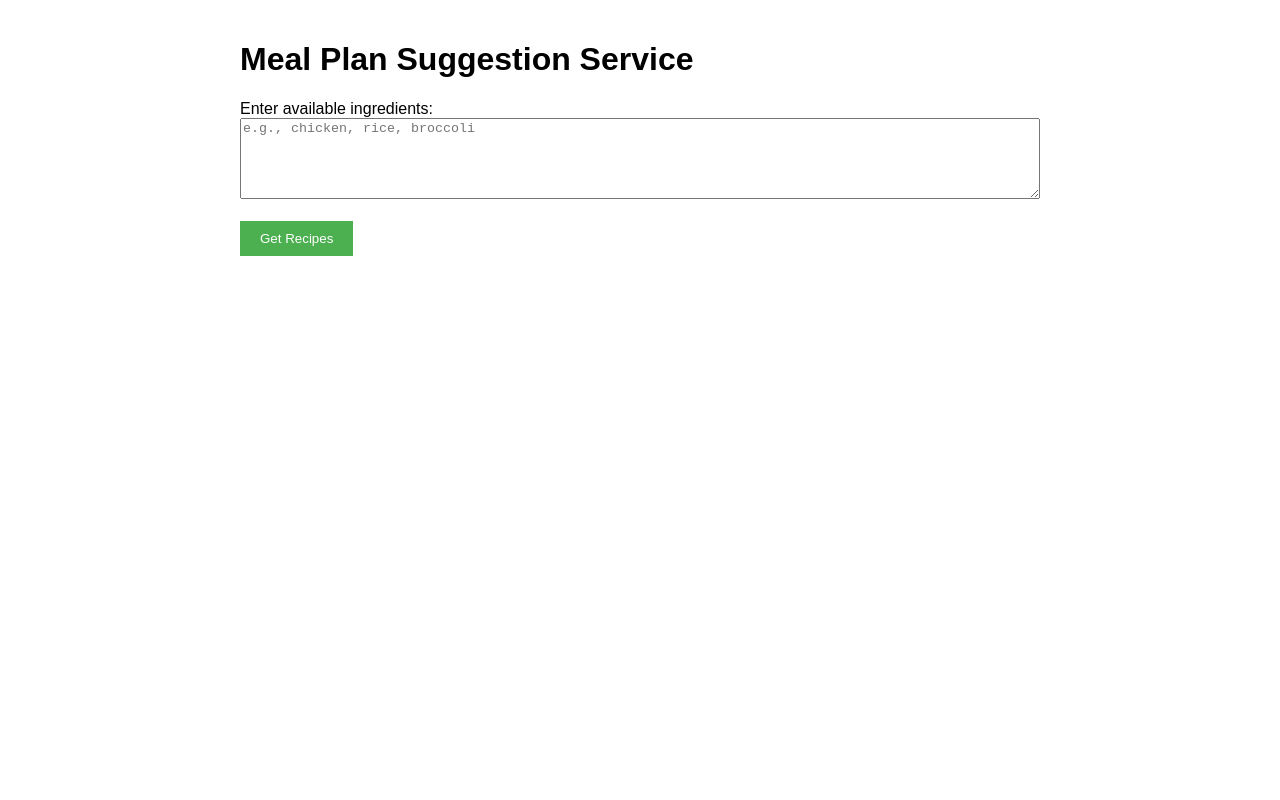
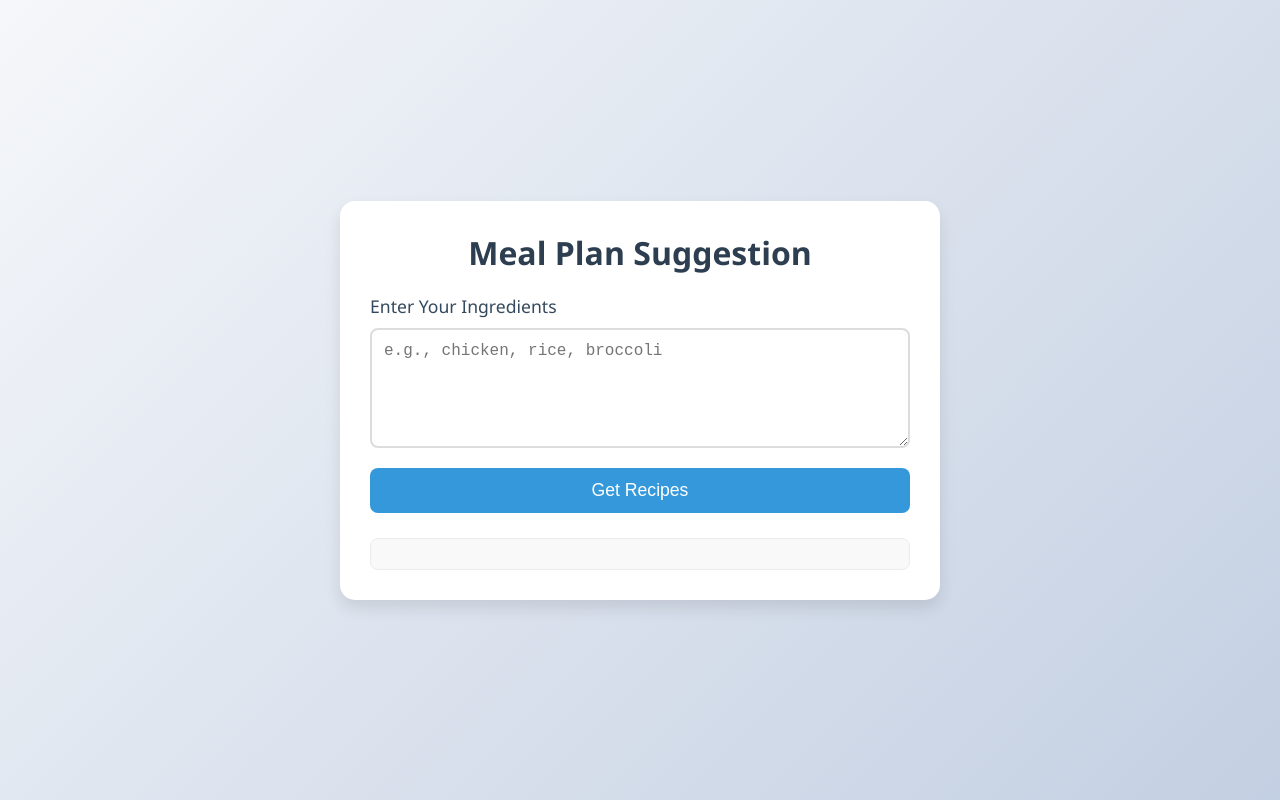
Before and after one commit to kentishnguyen/kentishnguyen.github.io, a website: page index.html in a window 1280 px wide. Drawn offline with Linux system fonts and the light colour scheme.

Commit message:
Update index.html

```diff
--- a/index.html
+++ b/index.html
@@ -2,72 +2,150 @@
 <html lang="en">
 <head>
   <meta charset="UTF-8">
+  <meta name="viewport" content="width=device-width, initial-scale=1.0">
   <title>Meal Plan Suggestion</title>
   <style>
+    * {
+      margin: 0;
+      padding: 0;
+      box-sizing: border-box;
+    }
+
     body {
-      font-family: Arial, sans-serif;
-      max-width: 800px;
-      margin: 0 auto;
+      font-family: 'Segoe UI', Tahoma, Geneva, Verdana, sans-serif;
+      background: linear-gradient(135deg, #f5f7fa 0%, #c3cfe2 100%);
+      min-height: 100vh;
+      display: flex;
+      justify-content: center;
+      align-items: center;
       padding: 20px;
     }
+
+    .container {
+      background-color: #ffffff;
+      border-radius: 15px;
+      box-shadow: 0 8px 16px rgba(0, 0, 0, 0.1);
+      padding: 30px;
+      max-width: 600px;
+      width: 100%;
+    }
+
+    h1 {
+      text-align: center;
+      color: #2c3e50;
+      margin-bottom: 20px;
+      font-size: 2rem;
+      font-weight: 600;
+    }
+
+    label {
+      display: block;
+      color: #34495e;
+      font-size: 1.1rem;
+      margin-bottom: 10px;
+      font-weight: 500;
+    }
+
     textarea {
       width: 100%;
-      max-width: 100%;
-      box-sizing: border-box;
+      padding: 12px;
+      font-size: 1rem;
+      border: 2px solid #dcdcdc;
+      border-radius: 8px;
+      resize: vertical;
+      min-height: 120px;
+      transition: border-color 0.3s ease;
     }
+
+    textarea:focus {
+      border-color: #3498db;
+      outline: none;
+    }
+
     button {
-      padding: 10px 20px;
-      background-color: #4CAF50;
+      display: block;
+      width: 100%;
+      padding: 12px;
+      background-color: #3498db;
       color: white;
+      font-size: 1.1rem;
+      font-weight: 500;
       border: none;
+      border-radius: 8px;
       cursor: pointer;
+      margin-top: 15px;
+      transition: background-color 0.3s ease;
     }
+
     button:hover {
-      background-color: #45a049;
+      background-color: #2980b9;
     }
+
     #recipes-result {
-      margin-top: 20px;
+      margin-top: 25px;
+      padding: 15px;
+      background-color: #f9f9f9;
+      border-radius: 8px;
       white-space: pre-wrap;
+      line-height: 1.6;
+      color: #2c3e50;
+      border: 1px solid #ececec;
+    }
+
+    .error {
+      color: #e74c3c;
+      font-weight: 500;
+    }
+
+    @media (max-width: 480px) {
+      .container {
+        padding: 20px;
+      }
+      h1 {
+        font-size: 1.5rem;
+      }
+      textarea, button {
+        font-size: 0.9rem;
+      }
     }
   </style>
 </head>
 <body>
-  <h1>Meal Plan Suggestion Service</h1>
-  <form id="ingredients-form">
-    <label for="ingredients">Enter available ingredients:</label><br>
-    <textarea id="ingredients" name="ingredients" rows="5" cols="50" placeholder="e.g., chicken, rice, broccoli"></textarea><br><br>
-    <button type="submit">Get Recipes</button>
-  </form>
-  <div id="recipes-result"></div>
+  <div class="container">
+    <h1>Meal Plan Suggestion</h1>
+    <form id="ingredients-form">
+      <label for="ingredients">Enter Your Ingredients</label>
+      <textarea id="ingredients" name="ingredients" placeholder="e.g., chicken, rice, broccoli"></textarea>
+      <button type="submit">Get Recipes</button>
+    </form>
+    <div id="recipes-result"></div>
+  </div>
 
   <script>
     document.getElementById("ingredients-form").addEventListener("submit", async function (e) {
       e.preventDefault();
-      const ingredients = document.getElementById("ingredients").value;
+      const ingredients = document.getElementById("ingredients").value.trim();
+      const resultDiv = document.getElementById("recipes-result");
+      resultDiv.innerText = '';
+      resultDiv.classList.remove('error');
 
       try {
-        // Send POST request to the server
         const response = await fetch('/get-recipes', {
           method: 'POST',
-          headers: {
-            'Content-Type': 'application/json'
-          },
+          headers: { 'Content-Type': 'application/json' },
           body: JSON.stringify({ ingredients })
         });
-
-        // Parse the JSON response
         const data = await response.json();
-
-        // Check if the response is successful (status 200-299)
         if (response.ok) {
-          document.getElementById("recipes-result").innerText = data.recipes;
+          resultDiv.innerText = data.recipes;
         } else {
-          document.getElementById("recipes-result").innerText = `Error: ${data.error}`;
+          resultDiv.innerText = data.error || 'An unexpected error occurred';
+          resultDiv.classList.add('error');
         }
       } catch (error) {
-        // Handle network errors or other fetch-related issues
-        console.error('Error:', error);
-        document.getElementById("recipes-result").innerText = `Error: ${error.message}`;
+        console.error('Fetch error:', error);
+        resultDiv.innerText = 'Failed to connect to the server';
+        resultDiv.classList.add('error');
       }
     });
   </script>
```
